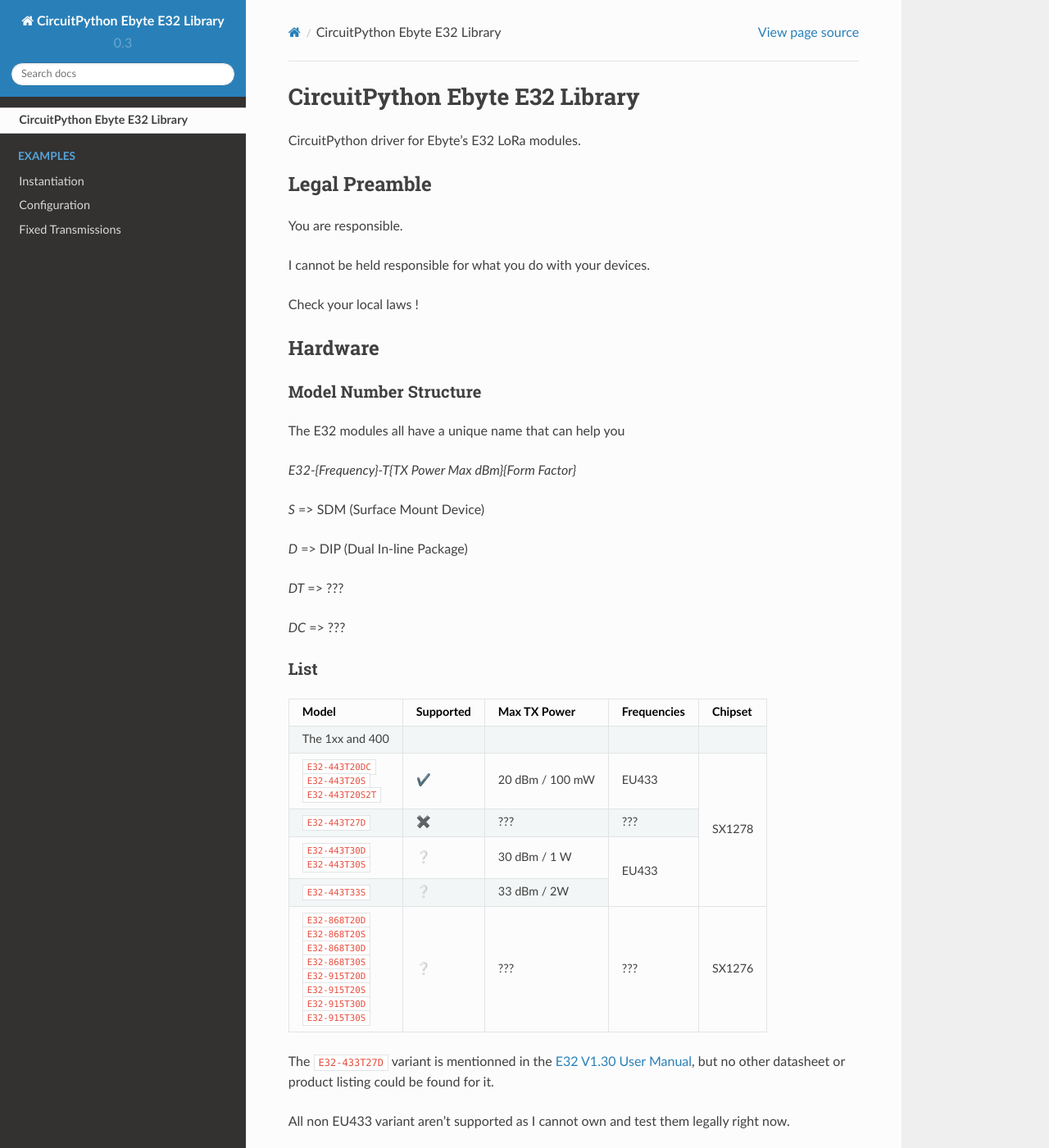
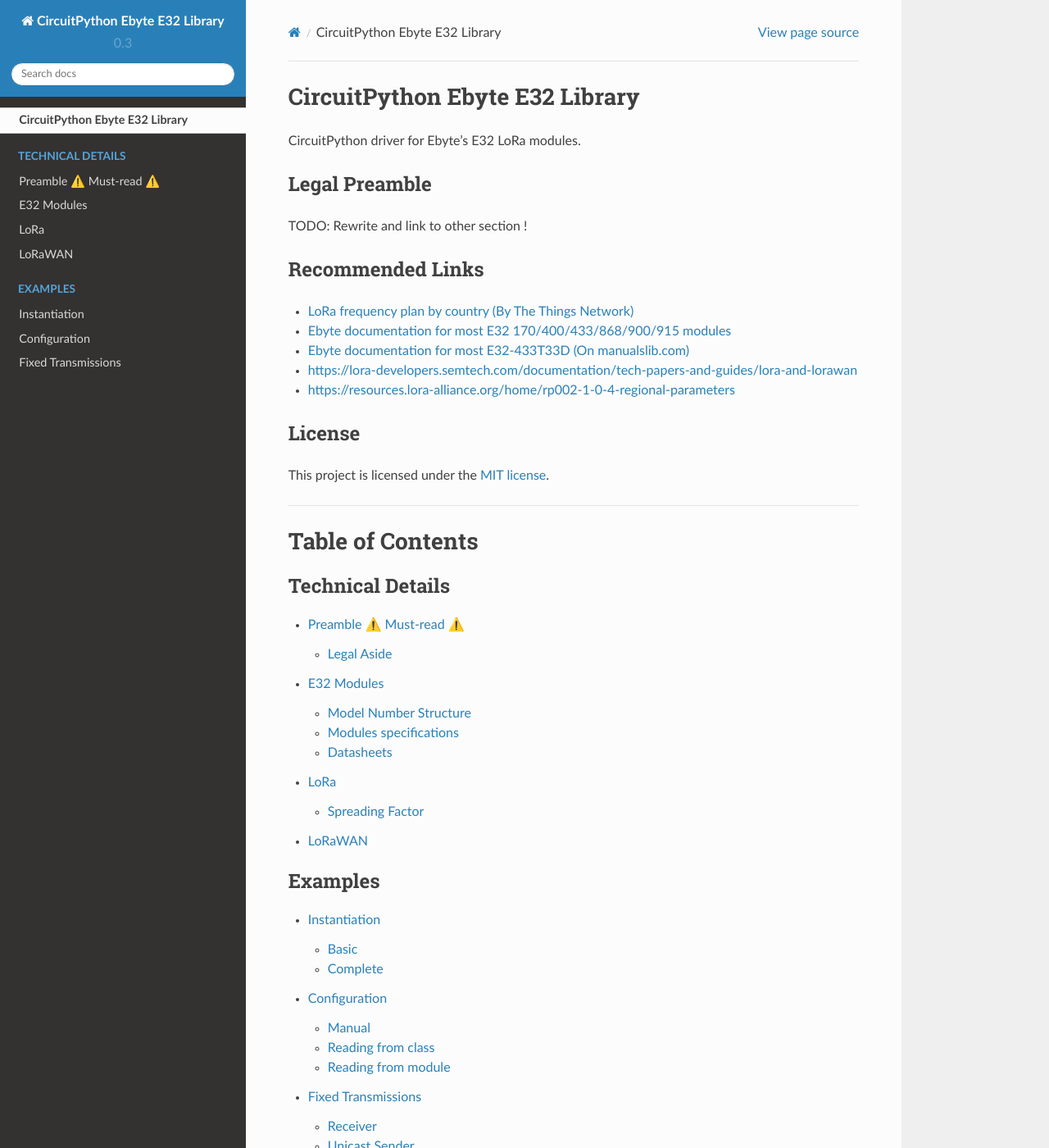
Before and after one commit to aziascreations/CircuitPython-Ebyte-E32, a Sphinx documentation site: the page built from docs/index.rst, in a window 1280 px wide and 1400 px high. Shown: the whole window at 82% size. Built offline with Sphinx 7.4.7 and the Read the Docs theme 2.0.0, drawn with Linux system fonts in a browser that asks for light colours.

Commit message:
Added message sender, Improved documentation Update computer_v1_danger_strong.png, index.rst, and 7 more files...

```diff
--- a/docs/index.rst
+++ b/docs/index.rst
@@ -8,6 +8,14 @@ Table of Contents
     :hidden:
 
     self
+
+.. toctree::
+    :caption: Technical Details
+
+    technical_details_preamble
+    technical_details_e32
+    technical_details_lora
+    technical_details_lorawan
 
 .. toctree::
     :caption: Examples
--- a/docs/introduction.rst
+++ b/docs/introduction.rst
@@ -1,90 +1,29 @@
+.. role:: raw-html(raw)
+    :format: html
+
 CircuitPython Ebyte E32 Library
-###############################
+===============================
 
 CircuitPython driver for Ebyte's E32 LoRa modules.
 
 Legal Preamble
-**************
-You are responsible.
+^^^^^^^^^^^^^^
+TODO: Rewrite and link to other section !
 
-I cannot be held responsible for what you do with your devices.
-
-Check your local laws !
-
-Hardware
-********
-
-Model Number Structure
-======================
-
-The E32 modules all have a unique name that can help you
-
-`E32-{Frequency}-T{TX Power Max dBm}{Form Factor}`
-
-`S` => SDM (Surface Mount Device)
-
-`D` => DIP (Dual In-line Package)
-
-`DT` => ???
-
-`DC` => ???
-
-List
-====
-+-------------------+------------+-----------------+-------------+---------+
-| Model             | Supported  | Max TX Power    | Frequencies | Chipset |
-+===================+============+=================+=============+=========+
-| The 1xx and 400   |            |                 |             |         |
-+-------------------+------------+-----------------+-------------+---------+
-| ``E32-443T20DC``  | ✔️         | 20 dBm / 100 mW | EU433       | SX1278  |
-|                   |            |                 |             |         |
-| ``E32-443T20S``   |            |                 |             |         |
-|                   |            |                 |             |         |
-| ``E32-443T20S2T`` |            |                 |             |         |
-+-------------------+------------+-----------------+-------------+         |
-| ``E32-443T27D``   | ✖️         | ???             | ???         |         |
-+-------------------+------------+-----------------+-------------+         |
-| ``E32-443T30D``   | ❔         | 30 dBm / 1 W    | EU433       |         |
-|                   |            |                 |             |         |
-| ``E32-443T30S``   |            |                 |             |         |
-+-------------------+------------+-----------------+             |         |
-| ``E32-443T33S``   | ❔         | 33 dBm / 2W     |             |         |
-+-------------------+------------+-----------------+-------------+---------+
-| ``E32-868T20D``   | ❔         | ???             | ???         | SX1276  |
-|                   |            |                 |             |         |
-| ``E32-868T20S``   |            |                 |             |         |
-|                   |            |                 |             |         |
-| ``E32-868T30D``   |            |                 |             |         |
-|                   |            |                 |             |         |
-| ``E32-868T30S``   |            |                 |             |         |
-|                   |            |                 |             |         |
-| ``E32-915T20D``   |            |                 |             |         |
-|                   |            |                 |             |         |
-| ``E32-915T20S``   |            |                 |             |         |
-|                   |            |                 |             |         |
-| ``E32-915T30D``   |            |                 |             |         |
-|                   |            |                 |             |         |
-| ``E32-915T30S``   |            |                 |             |         |
-+-------------------+------------+-----------------+-------------+---------+
-
-The ``E32-433T27D`` variant is mentionned in the `E32 V1.30 User Manual
-<https://www.ebyte.com/en/pdf-down.aspx?id=775>`_,
-but no other datasheet or product listing could be found for it.
-
-All non EU433 variant aren't supported as I cannot own and test them legally right now.
-
-Links
-*****
+Recommended Links
+^^^^^^^^^^^^^^^^^
 * `LoRa frequency plan by country (By The Things Network) <https://www.thethingsnetwork.org/docs/lorawan/frequencies-by-country/>`_
 
 * `Ebyte documentation for most E32 170/400/433/868/900/915 modules <https://www.ebyte.com/en/data-download.html?id=214&cid=31>`_
 
 * `Ebyte documentation for most E32-433T33D  (On manualslib.com) <https://www.manualslib.com/manual/2924523/Ebyte-E32-433t33d.html?page=2#manual>`_
 
-https://lora-developers.semtech.com/documentation/tech-papers-and-guides/lora-and-lorawan
+* https://lora-developers.semtech.com/documentation/tech-papers-and-guides/lora-and-lorawan
 
-https://resources.lora-alliance.org/home/rp002-1-0-4-regional-parameters
+* https://resources.lora-alliance.org/home/rp002-1-0-4-regional-parameters
 
 License
-*******
+^^^^^^^
 This project is licensed under the `MIT license <LICENSE>`_.
+
+:raw-html:`<hr>`
--- /dev/null
+++ b/docs/technical_details_lorawan.rst
@@ -0,0 +1,4 @@
+LoRaWAN
+-------
+
+TODO
```
Also changed, not shown: docs/technical_details_e32.rst (added, +73 -0 lines), docs/technical_details_lora.rst (added, +9 -0 lines), docs/technical_details_preamble.rst (added, +45 -0 lines), ebyte_e32/__init__.py (+30 -18 lines), docs/_static/computer_v1_danger_strong.png (added), 1 other file.
